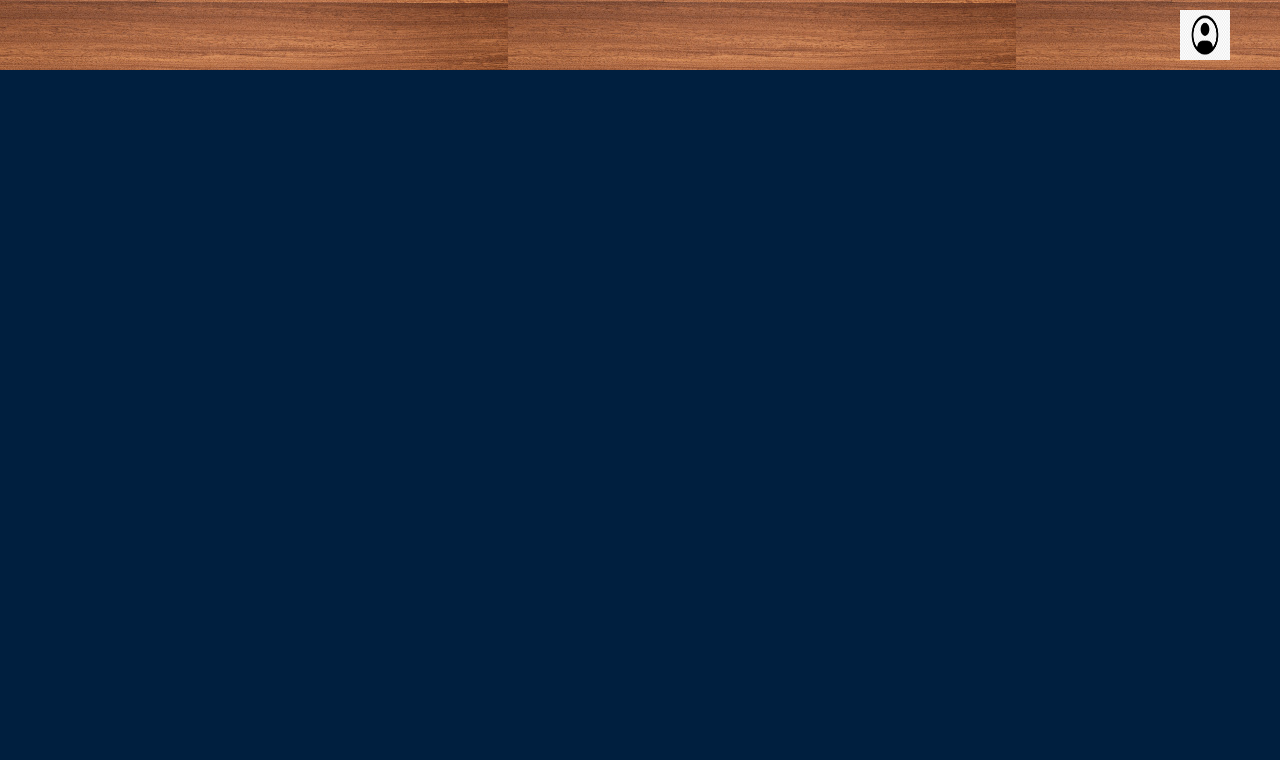
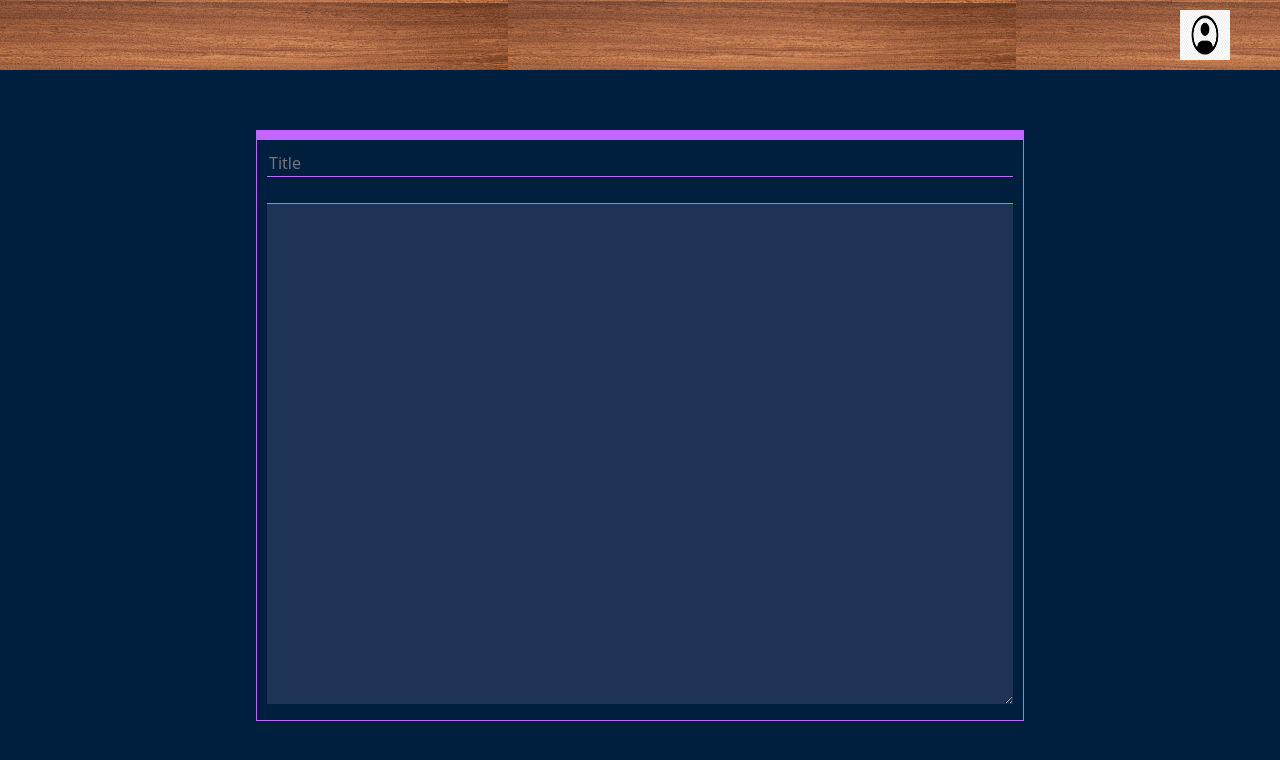
Before and after one commit to usuperdd/film-selector, a React (Create React App) app in the folder app/: page /details in a window 1280 px wide. Shown: the top 760 px of the page. Built offline with nearby package versions, Linux system fonts and the light colour scheme.

Commit message:
post details

```diff
--- a/app/src/postDetails/index.js
+++ b/app/src/postDetails/index.js
@@ -44,6 +44,33 @@ margin-left: auto;
 /* height: 100vh; */
 `;
 
+const MainContainer = styled.div`
+border-top: 10px solid #C167FF;
+border-left: 1px solid #C167FF;
+border-right: 1px solid #C167FF;
+border-bottom: 1px solid #C167FF;
+padding: 10px;
+color:white;
+margin-bottom: 20px;
+`;
+
+const TitleInput = styled.input`
+background-color: transparent;
+width: 100%;
+border: none;
+border-bottom: 1px solid #C167FF;
+color:white;
+`;
+
+const ContentsInput = styled.textarea`
+background-color: #1D3456;
+width: 100%;
+border: none;
+min-height: 500px;
+height: 100%;
+color:white;
+`;
+
 
 function PostDetails() {
 
@@ -57,7 +84,11 @@ function PostDetails() {
         </Header>
 
         <Body>
-
+        <MainContainer>
+            <TitleInput placeholder="Title"/>
+              <TitleInput div="Writer | Date"/>
+             <ContentsInput div="Views | Recommendation | Comment"/>
+        </MainContainer>
         </Body>
       </Wrapper>
     );
```
